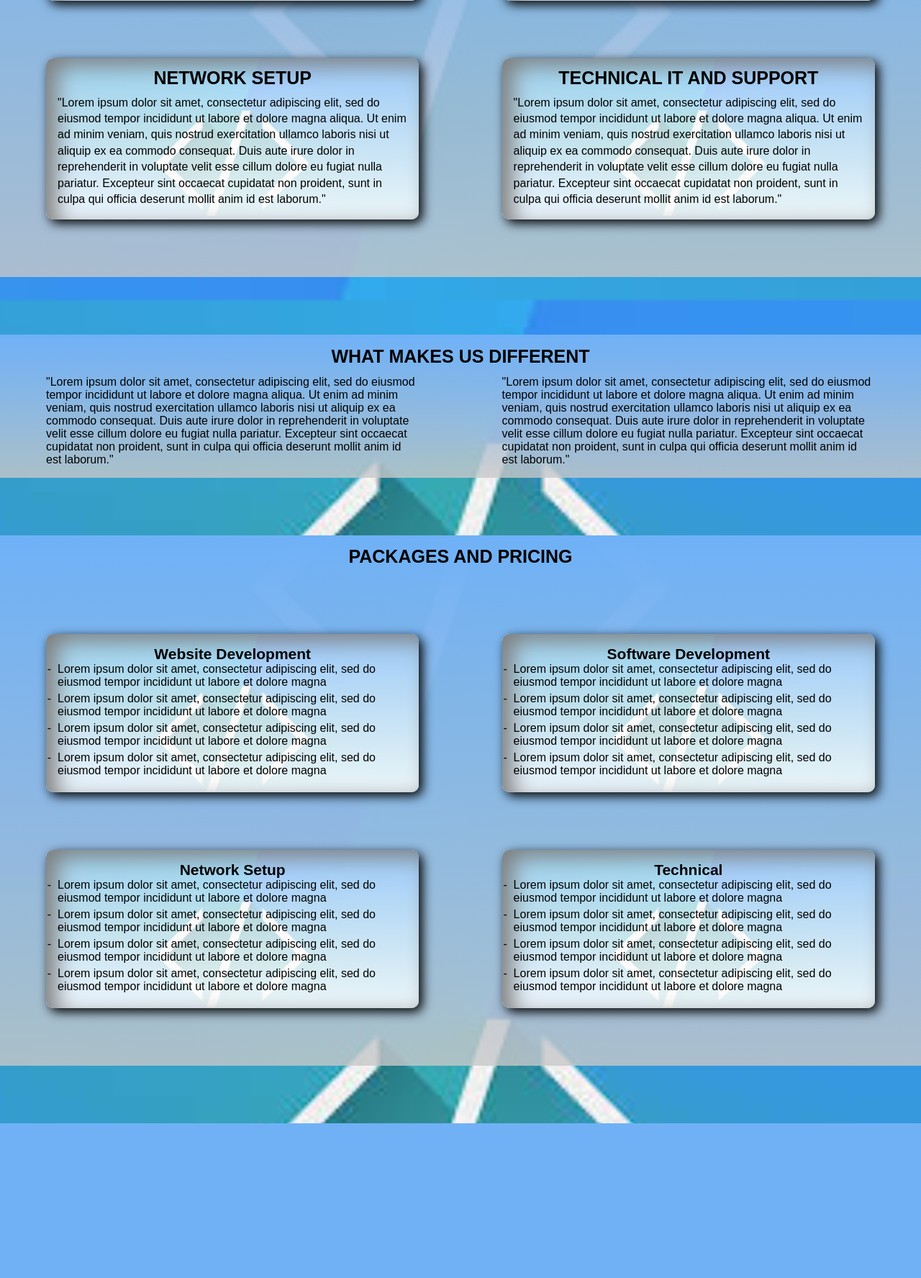
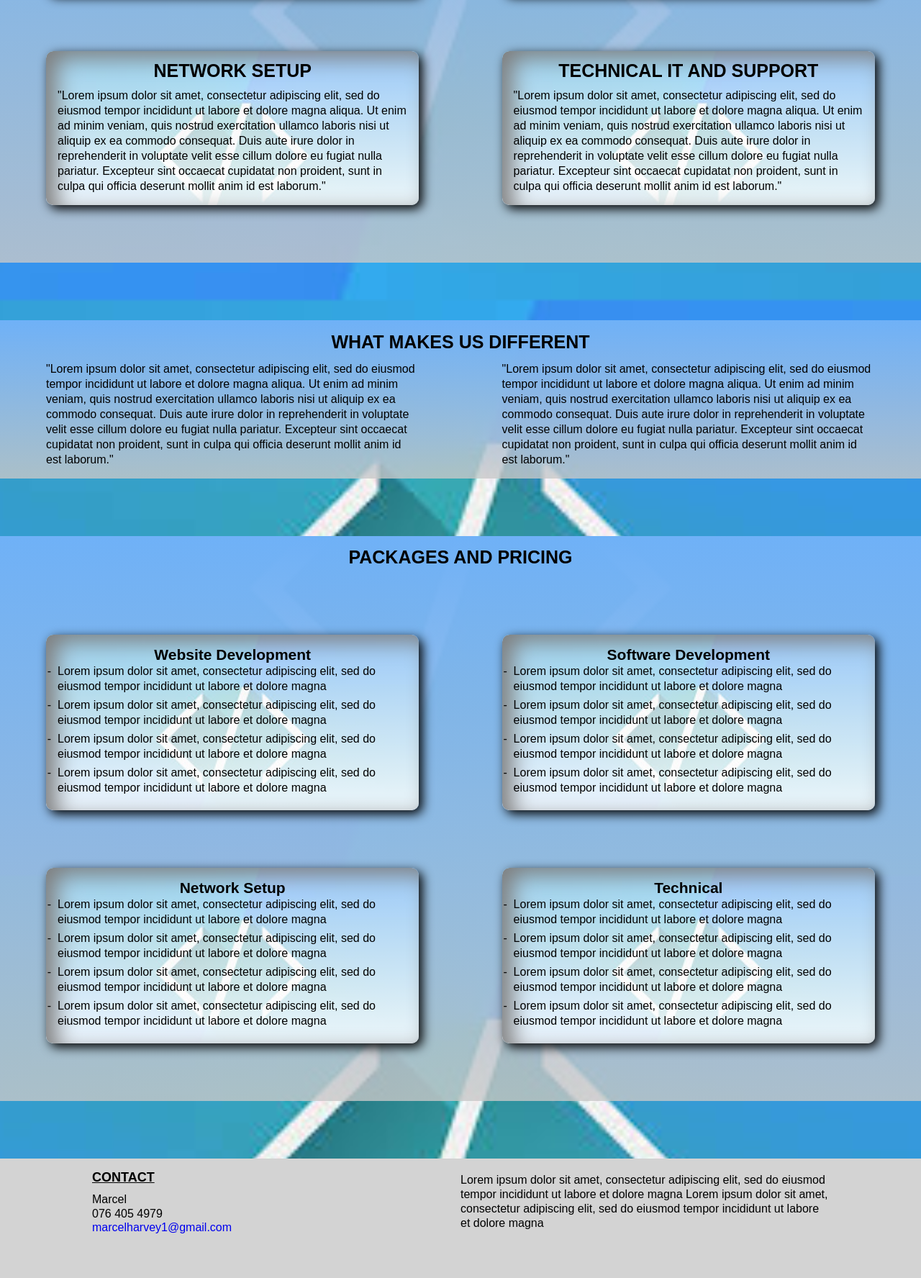
Before and after one commit to Marcel-harvey/Personal-website, a Flask app: page / in a window 1280 px wide. Shown: the part 1183-2959 px from the top of the page at 72% size. Before the commit the page ends 2744 px from the top, so only its background shows below. Run offline with Flask 2, Linux system fonts and the light colour scheme; some libraries are stand-ins or nearby versions.

Commit message:
added footer in base

```diff
--- a/website/static/JavaScript/main.js
+++ b/website/static/JavaScript/main.js
@@ -0,0 +1,3 @@
+$(document).ready(function() {
+    $("#email").attr('href',"mailto:marcelharvey1@gmail.com");
+  });
--- a/website/static/css/Styles.css
+++ b/website/static/css/Styles.css
@@ -36,6 +36,7 @@ h3 {
 
 p {
     font-size: 16px;
+    line-height: 21px;
 }
 
 
@@ -50,7 +51,6 @@ p {
 
 
 /*  Navigation Bar */
-
 nav {
     background: black;
     height: 80px;
@@ -251,6 +251,43 @@ nav ul li a:hover {
 
 
 
+/* FOOTER */
+.footer {
+    width: 100%;
+    min-height: 150px;
+    background-color: lightgray;
+    padding-top: 1em;
+}
+
+.footer_container {
+    display: flex;
+    width: 80%;
+    align-items: center;
+    margin: auto;
+    justify-content: space-between;
+}
+
+.footer_row {
+    flex-basis: 60%;
+    box-sizing: border-box;
+}
+
+.footer_row h3 {
+    text-transform: uppercase;
+    padding-bottom: 10px;
+    text-decoration: underline;
+}
+
+.footer_row p {
+    line-height: 20px;
+}
+
+.footer_row a {
+    text-decoration: none;
+}
+
+
+
 /* Responsive Design Section */
 @media (max-width: 982px) {
     h1 {
@@ -317,6 +354,7 @@ nav ul li a:hover {
     /* Navigation Bar */
     .checkbtn {
         display: block;
+        z-index: 9999;
     }
 
     nav ul {
--- a/website/templates/base.html
+++ b/website/templates/base.html
@@ -8,7 +8,7 @@
 
     <!--    My CSS and global JS   -->
     <link rel="stylesheet" href="{{ url_for('static', filename='css/Styles.css') }}">
-    <script src="{{ url_for('static', filename='JavaScript/Scripts.js') }}" async defer></script>
+    <script src="{{ url_for('static', filename='JavaScript/main.js') }}" async defer></script>
     <script src="https://ajax.googleapis.com/ajax/libs/jquery/3.6.0/jquery.min.js"></script>
 
     <title>{% block title %}  {% endblock title %} </title>
@@ -34,5 +34,26 @@
     {% block content %}
 
     {% endblock content %}
+
+    <!-- CSS - FOOTER -->
+    <div class="footer">
+        <div class="footer_container">
+            <div class="footer_row">
+                <h3>Contact</h3>
+                <p>Marcel</p>
+                <p>076 405 4979</p>
+                <a id="email" href="#">marcelharvey1@gmail.com</a>
+            </div>
+
+            <div class="footer_row">
+                <p>
+                    Lorem ipsum dolor sit amet, consectetur adipiscing elit,
+                    sed do eiusmod tempor incididunt ut labore et dolore magna
+                    Lorem ipsum dolor sit amet, consectetur adipiscing elit,
+                    sed do eiusmod tempor incididunt ut labore et dolore magna
+                </p>
+            </div>
+        </div>
+    </div>
 </body>
 </html>
```
